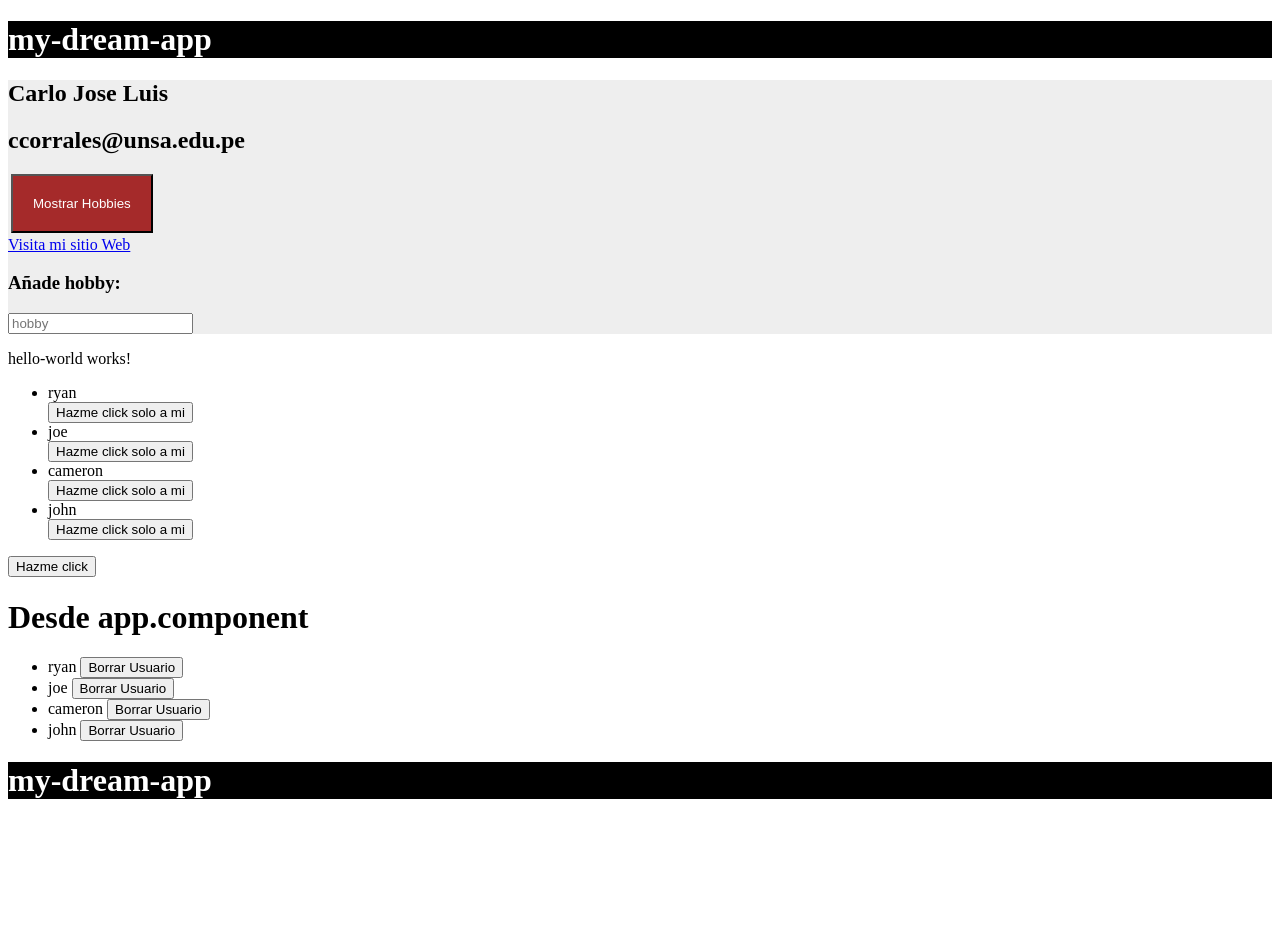
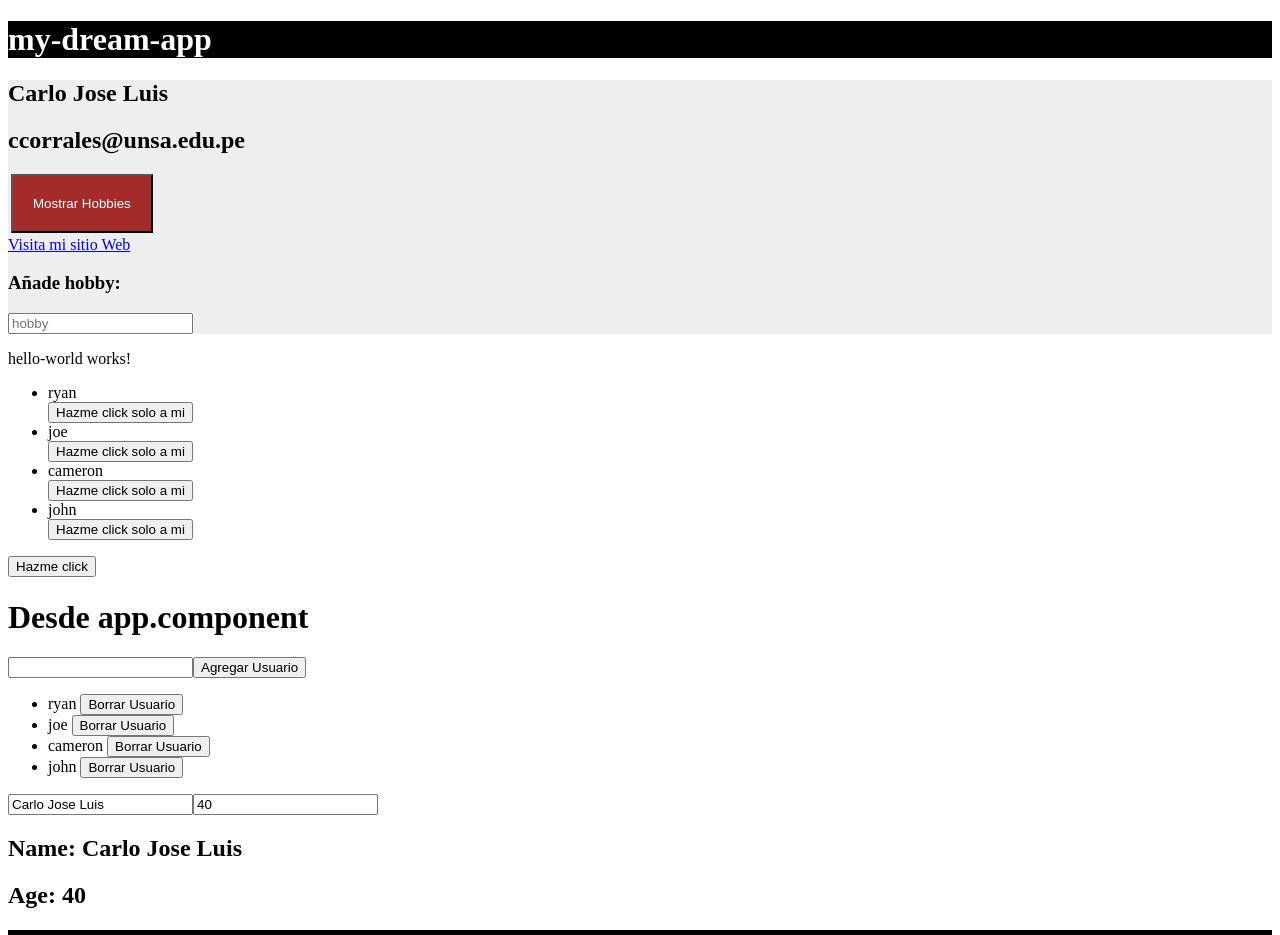
Before and after one commit to CarloCorralesD/Angular, an Angular app: page / in a window 1280 px wide. Shown: the top 935 px of the page. Before the commit the page ends 821 px from the top, so only its background shows below. Built offline with nearby package versions, Linux system fonts and the light colour scheme.

Commit message:
Referencias al formulario y Haciendo DataBinding

```diff
--- a/src/app/app.component.html
+++ b/src/app/app.component.html
@@ -36,11 +36,25 @@
 <button (click)="sayHello()">Hazme click</button>
 
 <h1>Desde app.component</h1>
+<form (submit)="addUser(newUser)">
+  <input type="text" #newUser>
+  <button>Agregar Usuario</button>
+</form>
+
 <ul>
   <li *ngFor="let user of users">
     {{ user }}  <button (click)="deleteUser(user)">Borrar Usuario</button>
   </li>
 </ul>
+
+<div>
+  <form>
+    <input type="text" name="name" [(ngModel)]="name">
+    <input type="text" name="age" [(ngModel)]="age">
+  </form>
+  <h2>Name: {{ name }}</h2>
+  <h2>Age: {{ age }}</h2>
+</div>
 
 <!-- <div class="ash">
   <h3>Modifica el contenido:</h3>
--- a/src/app/app.component.ts
+++ b/src/app/app.component.ts
@@ -11,18 +11,28 @@ import { Component } from '@angular/core';
   //providers: [PostService]
 })
 export class AppComponent {
-  users = ['ryan','joe','cameron','john'];
-  activated = false;
-  title = 'my-dream-app';
-  name : string;
+  name : string = "Carlo Jose Luis";
+  age : number = 40;
   email; // : string ;
   webpage : string;
   hobbies : string[];
   showHobbies : boolean;
+  title = 'my-dream-app';
+  users = ['ryan','joe','cameron','john'];
+  activated = false;
 
   sayHello() {
 	  alert("Hola Desde app.component");
   }
+
+  addUser(newUser) {
+	  //console.log(newUser.value);
+	  this.users.push(newUser.value);
+	  newUser.value = '';
+	  newUser.focus();
+	  return false;
+  }
+
   deleteUser(user) {
 	  for(let i=0; i<this.users.length; i++) {
 		  if (user==this.users[i]) {
@@ -54,16 +64,3 @@ export class AppComponent {
   	return false;
   }
 }
-
-/*@NgModule({
-	declarations: [
-		AppComponent
-	],
-	imports: [
-		FormsModule
-	],
-	providers: [],
-	bootstrap: [AppComponent]
-})
-
-export class AppModule { }. */
--- a/src/app/app.module.ts
+++ b/src/app/app.module.ts
@@ -5,16 +5,18 @@ import { AppRoutingModule } from './app-routing.module';
 import { AppComponent } from './app.component';
 import { HelloWorldComponent } from './hello-world/hello-world.component';
 import { UserComponent } from './user/user.component';
+import { FormsModule } from '@angular/forms';
 
 @NgModule({
   declarations: [
     AppComponent,
     HelloWorldComponent,
-    UserComponent  //21:16
+    UserComponent
   ],
   imports: [
     BrowserModule,
-    AppRoutingModule
+    AppRoutingModule,
+    FormsModule,
   ],
   providers: [],
   bootstrap: [AppComponent]
```
